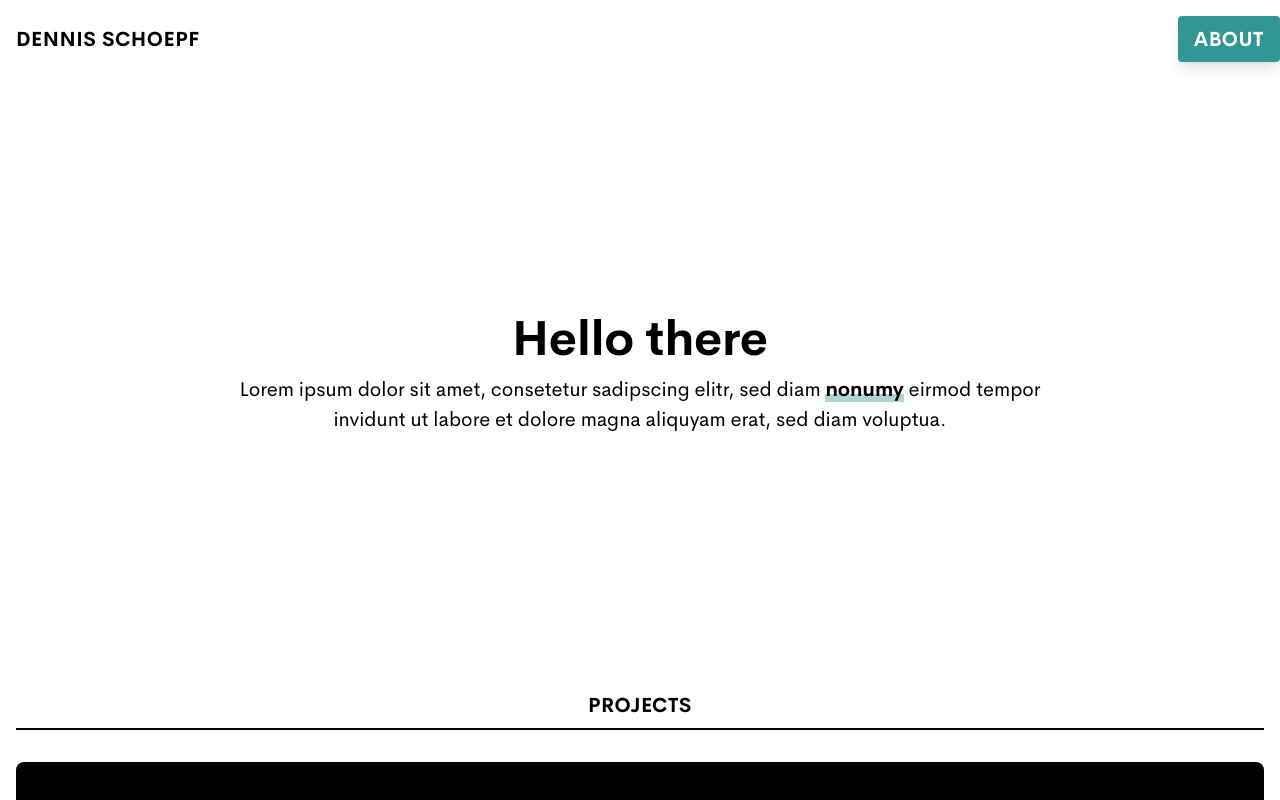
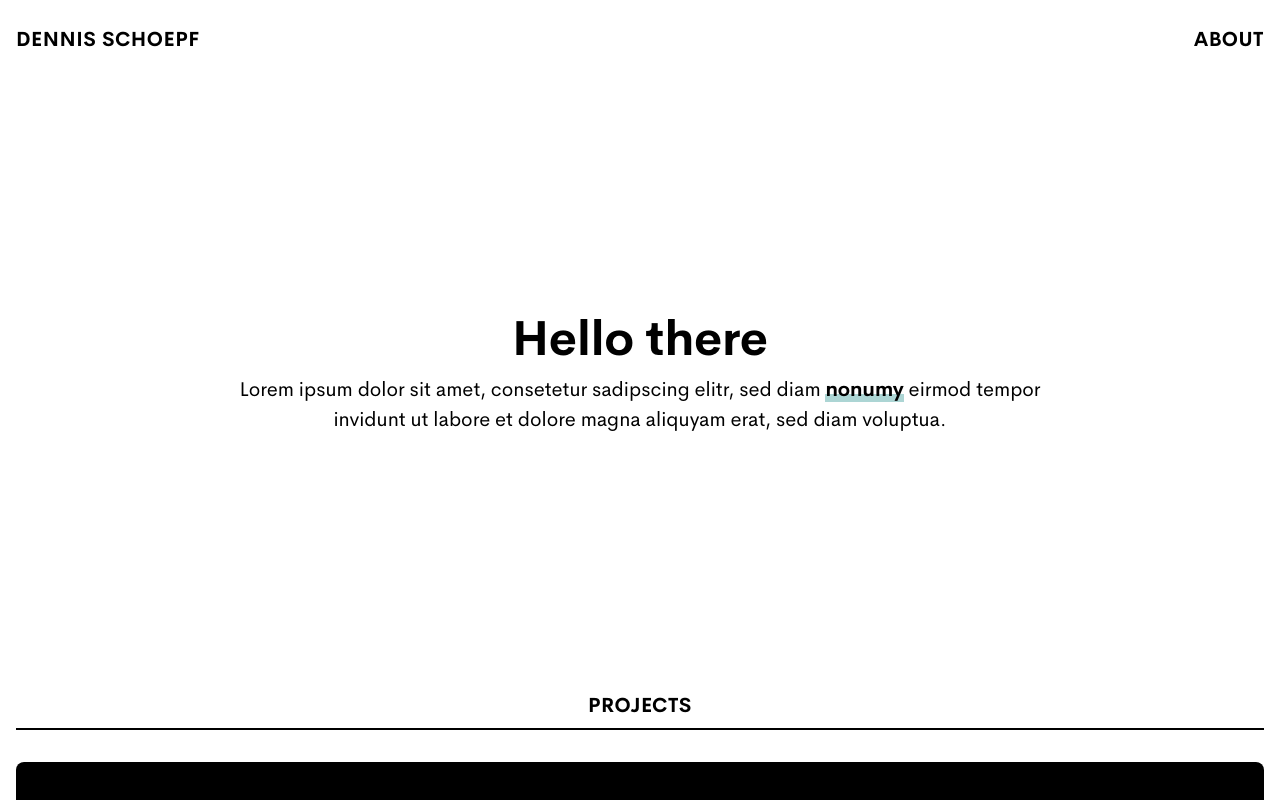
Before and after one commit to dennisschoepf/dnsc.io, a Next.js app: page / in a window 1280 px wide. In both pictures the pointer is over the link "ABOUT". Shown: the top 800 px of the page. Built offline with nearby package versions, Linux system fonts and the light colour scheme.

Commit message:
No hover effects on non-hover devices

```diff
--- a/components/Nav.js
+++ b/components/Nav.js
@@ -4,7 +4,7 @@ export default () => (
   <div className="container mx-auto my-2 md:my-4 flex flex-row justify-between font-bold text-lg md:text-xl tracking-wide uppercase">
     <Link href="/"><a className="py-2 px-4">Dennis Schoepf</a></Link>
     <Link href="/about">
-      <a className="py-2 px-4 hover:bg-teal-600 hover:text-white hover:shadow-lg rounded">About</a>
+      <a className="nav-link-hover-none py-2 px-4 hover:bg-teal-600 hover:text-white hover:shadow-lg rounded">About</a>
     </Link>
   </div>
 )
--- a/styles/index.css
+++ b/styles/index.css
@@ -23,6 +23,18 @@
 
 /* Text Link hover effects */
 
+@media (hover: none) {
+  .text-hover-effect:hover .text-hover-effect-bg {
+    display: none;
+  }
+
+  .nav-link-hover-none:hover {
+    background: transparent;
+    color: black;
+    box-shadow: none;
+  }
+}
+
 .text-hover-effect-text {
   box-shadow: inset 0 -8px 0 rgba(49, 151, 149, 0.4);
 }
```
Also changed, not shown: 1 other file (tests, documents, lock files or other folders).
